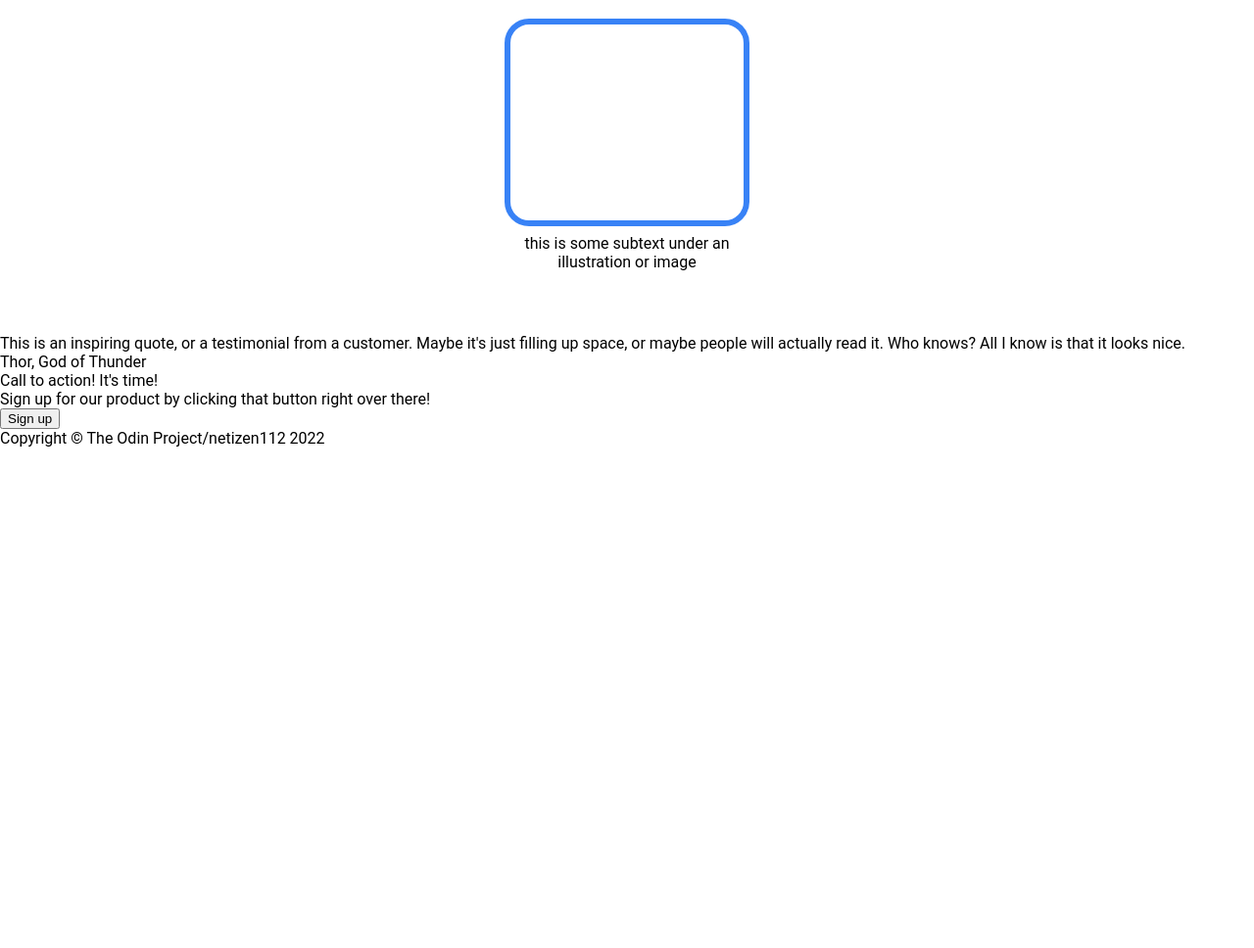
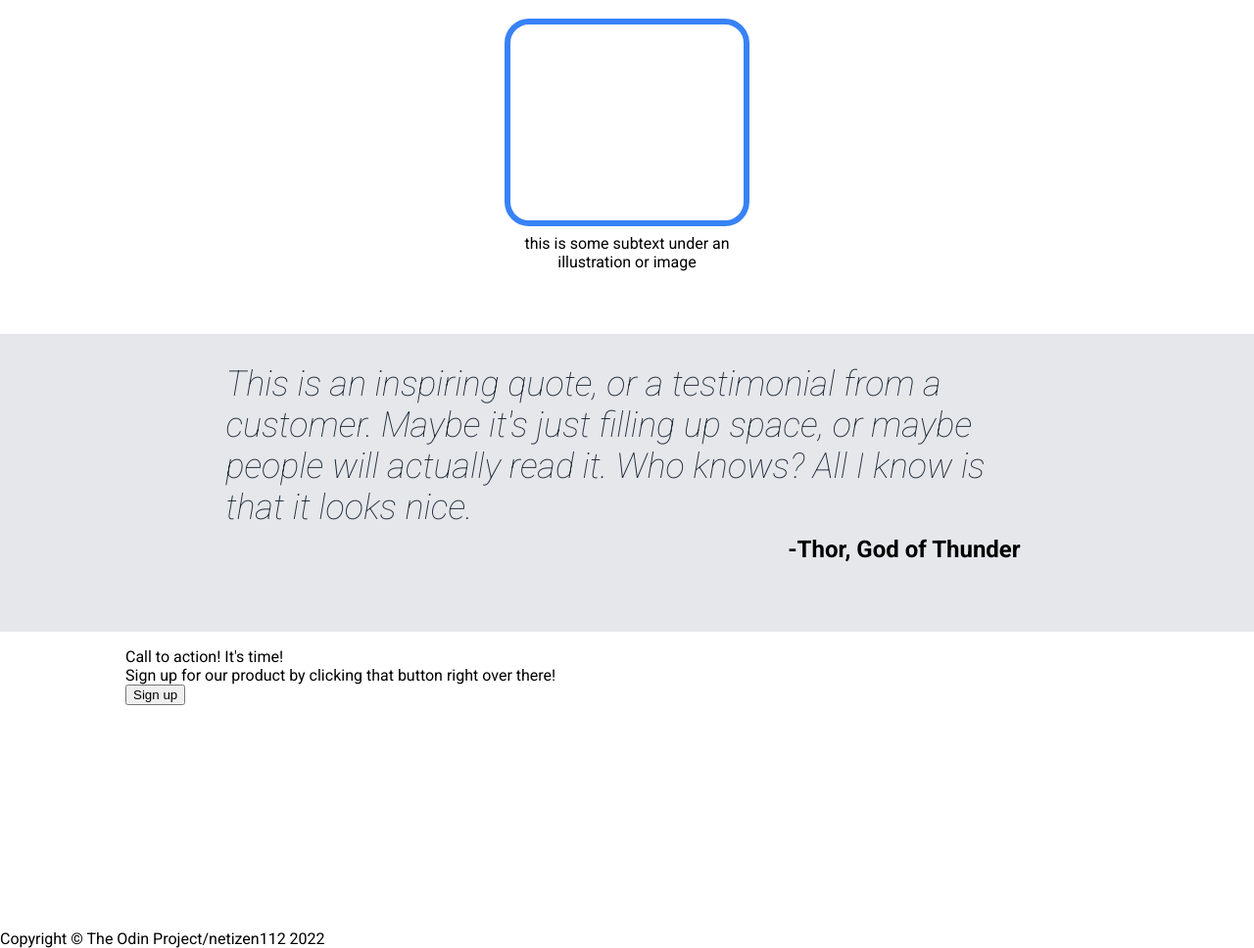
Before and after one commit to netizen112/TOP-Landing-Page, a plain HTML site: page index.html in a window 1280 px wide. Shown: the part 772-1740 px from the top of the page at 98% size. Before the commit the page ends 1229 px from the top, so only its background shows below. Drawn offline with Linux system fonts and the light colour scheme.

Commit message:
Add initial CSS for quote section
- Add CSS for quote section
- Add Roboto font from google fonts
- Fix typo in index.html

```diff
--- a/css/styles.css
+++ b/css/styles.css
@@ -1,5 +1,5 @@
 body {
-    font-family: roboto, sans-serif;
+    font-family: 'Roboto', sans-serif;
     min-height: 100vh;
     display: flex;
     flex-direction: column;
@@ -10,10 +10,16 @@ body {
     flex-grow: 1;
 }
 
+.hero-section,
+.info-section,
+.quote-section,
+.signup-section {
+    padding: 16px 10% 48px;
+    min-height: 30vh;
+}
+
 .hero-section {
     background-color: #1f2937;
-    padding: 16px 10% 48px;
-    min-height: 30vh;
 }
 
 .header {
@@ -81,11 +87,6 @@ a {
     justify-content: center;
 }
 
-.info-section {
-    padding: 16px 10% 48px;
-    min-height: 30vh;
-}
-
 .info-title {
     text-align: center;
     font-size: 36px;
@@ -116,3 +117,30 @@ a {
 .info-card-text {
     text-align: center;
 }
+
+.quote-section {
+    background-color: #e5e7eb;
+    display: flex;
+    align-items: center;
+    justify-content: center;
+}
+
+.quote {
+    display: flex;
+    flex-direction: column;
+    padding: 0 10% 0;
+}
+
+.quote-text {
+    font-size: 36px;
+    color: #1f2937;
+    font-style: italic;
+    font-weight: 100;
+}
+
+.quote-credit {
+    align-self: flex-end;
+    font-weight: 700;
+    font-size: 24px;
+    padding: 8px;
+}
--- a/index.html
+++ b/index.html
@@ -6,6 +6,10 @@
     <meta http-equiv="X-UA-Compatible" content="IE=edge">
     <meta name="viewport" content="width=device-width, initial-scale=1.0">
     <link rel="stylesheet" href="./css/styles.css">
+    <link rel="preconnect" href="https://fonts.googleapis.com">
+    <link rel="preconnect" href="https://fonts.gstatic.com" crossorigin>
+    <link href="https://fonts.googleapis.com/css2?family=Roboto:ital,wght@0,400;0,700;1,100&display=swap"
+        rel="stylesheet">
     <title>Landing Page</title>
 </head>
 
@@ -56,7 +60,7 @@
                 <div class="quote-text">This is an inspiring quote, or a testimonial from a customer. Maybe it's just
                     filling up space, or maybe people will actually read it. Who knows? All I know is that it looks
                     nice.</div>
-                <div class="quote-credit">Thor, God of Thunder</div>
+                <div class="quote-credit">-Thor, God of Thunder</div>
             </div>
         </div>
         <div class="signup-section">
```
